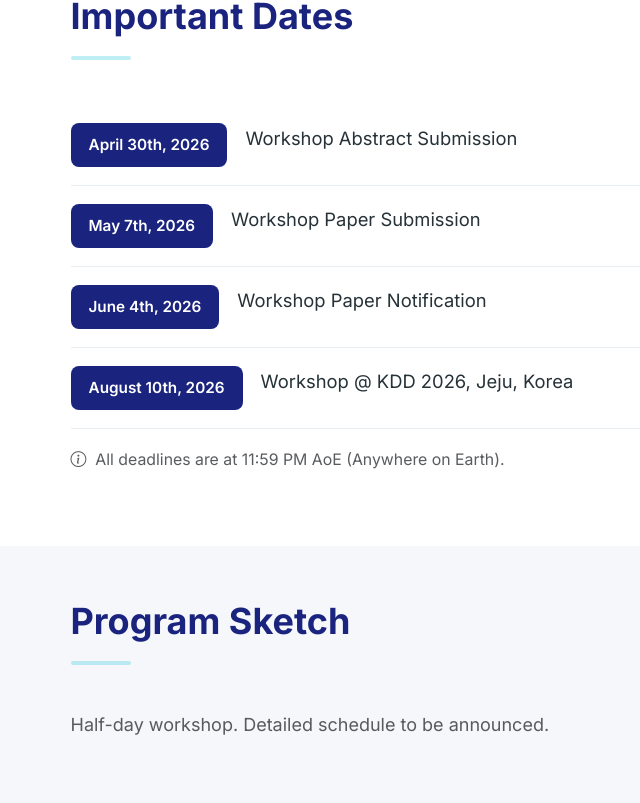
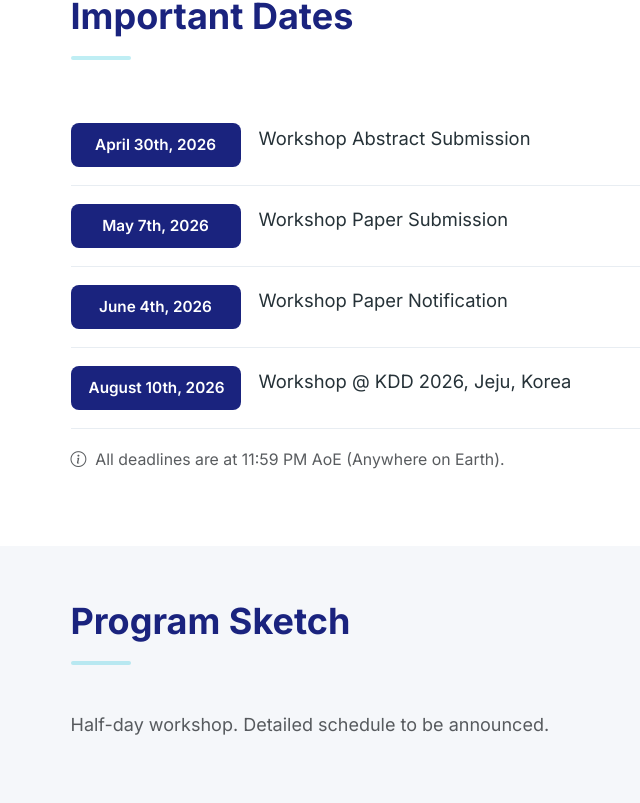
Before and after one commit to agent-se/agent-se.github.io, a Vue app: page / in a window 1280 px wide. Shown: the part 2897-3700 px from the top of the page, without its empty margins (13-653 px from the left). Built offline with nearby package versions, Linux system fonts and the light colour scheme.

Commit message:
make photoes clickable

```diff
--- a/src/App.vue
+++ b/src/App.vue
@@ -299,7 +299,10 @@ onUnmounted(() => window.removeEventListener('scroll', handleScroll))
       <div class="row g-4 justify-content-center">
         <div class="col-6 col-md-4 col-lg-3" v-for="o in organizers" :key="o.name">
           <div class="organizer-card">
-            <img class="avatar" :src="o.photo" :alt="o.name" :style="o.objectPosition ? { objectPosition: o.objectPosition } : {}">
+            <a v-if="o.website" :href="o.website" target="_blank" rel="noopener noreferrer">
+              <img class="avatar" :src="o.photo" :alt="o.name" :style="o.objectPosition ? { objectPosition: o.objectPosition } : {}">
+            </a>
+            <img v-else class="avatar" :src="o.photo" :alt="o.name" :style="o.objectPosition ? { objectPosition: o.objectPosition } : {}">
             <h5>
               <a v-if="o.website" :href="o.website" target="_blank" rel="noopener noreferrer" style="color: inherit; text-decoration: underline; text-underline-offset: 3px;">
                 {{ o.name }}
--- a/src/assets/style.css
+++ b/src/assets/style.css
@@ -231,7 +231,8 @@ body {
   font-weight: 600;
   font-size: 0.85rem;
   white-space: nowrap;
-  min-width: 140px;
+  width: 170px;
+  flex-shrink: 0;
   text-align: center;
 }
 
```
